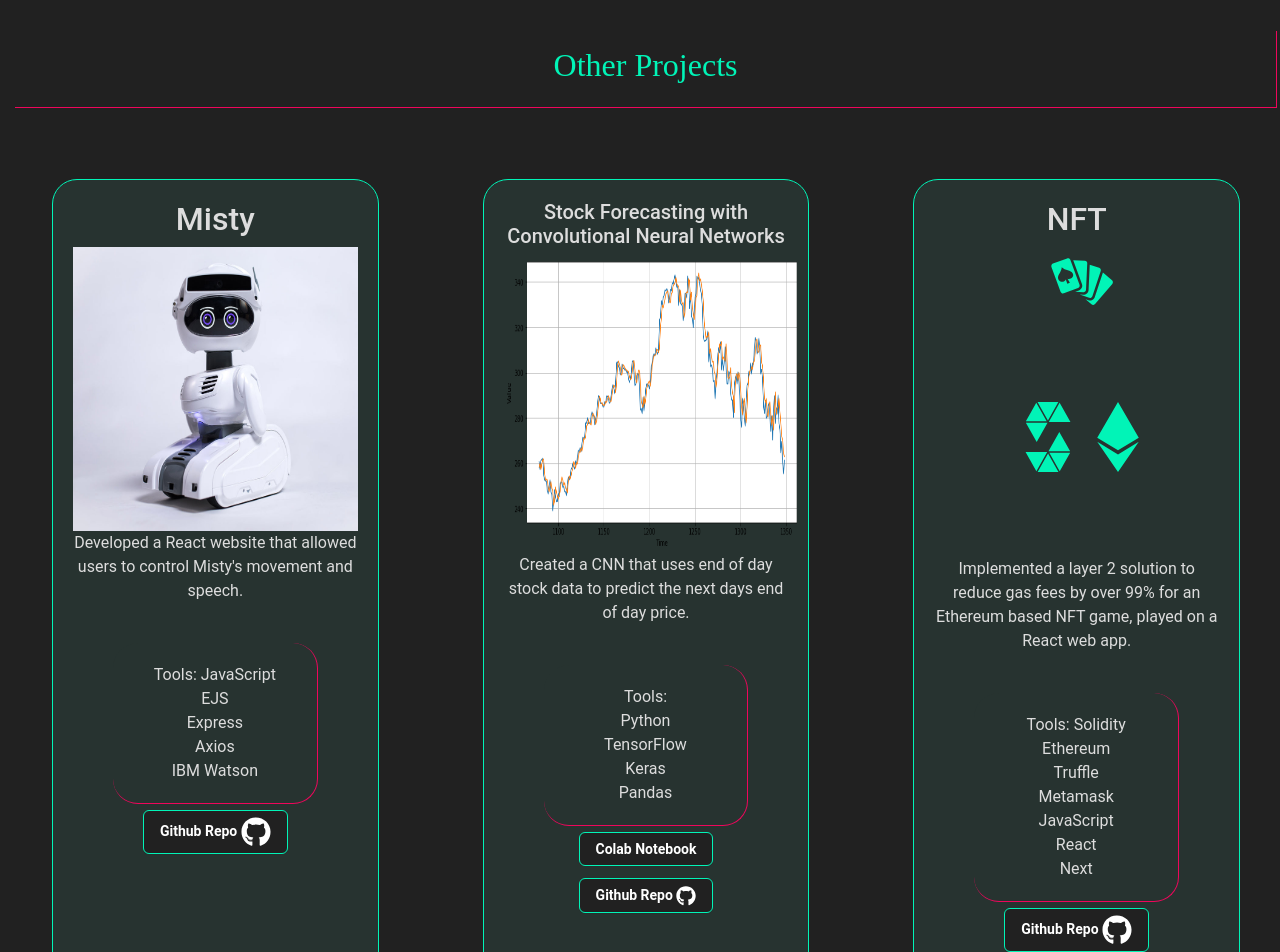
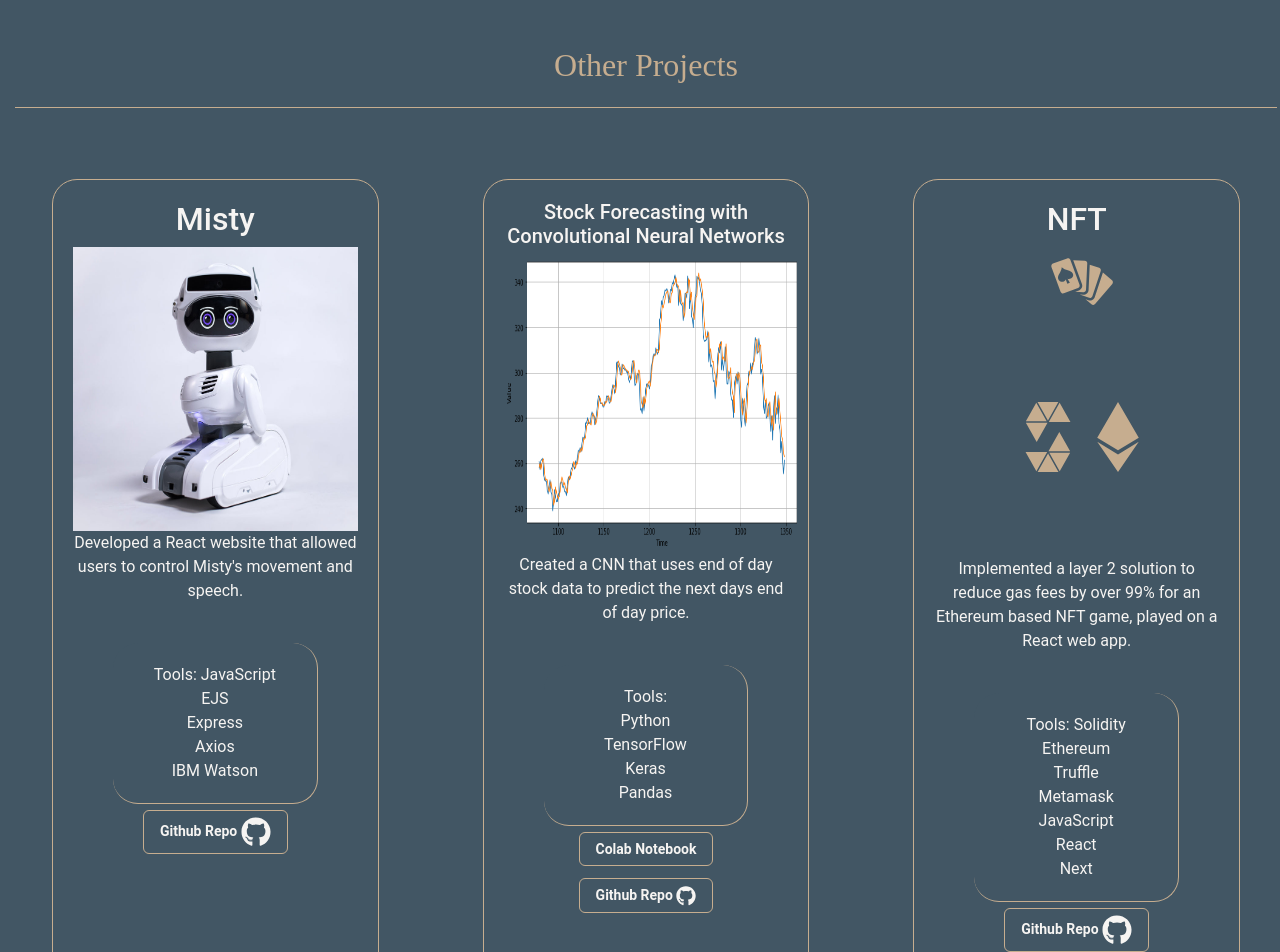
Before and after one commit to mcdecke/portfolio, a Next.js app: page /components/sideProjects in a window 1280 px wide. Shown: the top 952 px of the page. Built offline with nearby package versions, Linux system fonts and the light colour scheme.

Commit message:
swapable color scheme

```diff
--- a/pages/components/ethereum.js
+++ b/pages/components/ethereum.js
@@ -17,7 +17,7 @@ function Ethereum(){
 
       <div className='col'>
         Implemented a layer 2 solution to reduce gas fees by over 99% for an Ethereum based NFT game, played on a React web app.
-        <div className='card hbar'>Tools:
+        <div className='card hbar tools'>Tools:
           Solidity<br/>
           Ethereum<br/>
           Truffle<br/>
--- a/pages/components/mainProjects.js
+++ b/pages/components/mainProjects.js
@@ -4,7 +4,7 @@ import Tiago from './tiago'
 function MainProjects() {
   return(
     <div className="projects">
-      <h1 className='attention top hbar'> Selected Work</h1>
+      <h1 className='attention top fbar'> Selected Work</h1>
       <h4> Come check out some of the projects I&apos;ve built!</h4>
       <div>
         <Tiago></Tiago>
--- a/pages/components/misty.js
+++ b/pages/components/misty.js
@@ -16,7 +16,7 @@ function Misty(){
         />
         <div className='col'>
           Developed a React website that allowed users to control Misty&apos;s movement and speech.
-          <div className='card hbar'>Tools:
+          <div className='card tools hbar'>Tools:
             JavaScript<br/>
             EJS<br/>
             Express<br/>
--- a/pages/components/sideProjects.js
+++ b/pages/components/sideProjects.js
@@ -6,7 +6,7 @@ function SideProjects(){
   return (
     <div>
       <div className='row top projects'>
-        <div className = 'hbar top'>
+        <div className = 'fbar top'>
           <h2 className='attention'>Other Projects</h2>
         </div>
       </div>
--- a/pages/components/stock.js
+++ b/pages/components/stock.js
@@ -18,7 +18,7 @@ function Stocks(){
       </div>
       <div className='col'>
         Created a CNN that uses end of day stock data to predict the next days end of day price.
-        <div className='card hbar'>Tools: <br/>
+        <div className='card hbar tools'>Tools: <br/>
           Python<br/>
           TensorFlow<br/>
           Keras<br/>
--- a/pages/components/tiago.js
+++ b/pages/components/tiago.js
@@ -33,7 +33,7 @@ function Tiago(){
             <div className='col top'>
               Developed a pipeline to translate video recorded human motion into a motion controller for the Tiago++ robot.
 
-              <div className='col card hbar'>Tools: <br/>
+              <div className='col card hbar tools'>Tools: <br/>
                 Python<br/>
                 Webots<br/>
                 Detectron2<br/>
--- a/styles/globals.css
+++ b/styles/globals.css
@@ -1,11 +1,35 @@
+:root {
+  /* Color Scheme 1 - mint/raspberry */
+  /* --mainBackground: #212121;
+  --mainAccent: #01f4B7;
+  --cardColor: #273330;
+  --cardHover: #2e4640;
+  --accentColor: #EF065B;
+  --textColor:#ddd;
+  --textAccent: bisque; */
+
+  /* Color Scheme 2 - Blue/Purple
+  --mainBackground: #1a2238;
+  --mainAccent: #9DAAF2;
+  --cardColor: #1a2238;
+  --cardHover: #1a3248;
+  --accentColor: #f4db7d;
+  --textColor: #ddd;
+
+  /* Color Scheme 3 - Blue/Purple */
+  --mainBackground: #425664;
+  --mainAccent: #C6AD8F;
+  --cardColor: #425664;
+  --cardHover: #426674;
+  --accentColor: #C6AD8F;
+  --textColor: #F6F4F2;
+}
+
 html,
 body {
-  /* padding: 0;
-  margin: 0; */
   font-family:  didot;
-  background-color: #212121;
-  /* background-color: #1e1f20; */
-  color: #ddd;
+  background-color: var(--mainBackground);
+  color: var(--textColor);
 }
 
 a {
@@ -13,17 +37,14 @@ a {
   text-decoration: none;
 }
 
-
-/* CSS */
 button {
   appearance: none;
-  background-color: #212121;
+  background-color: var(--mainBackground);
   border: 1px solid;
-  border-color: #01F4B7;
+  border-color: var(--mainAccent);
   border-radius: 6px;
-  box-shadow: rgba(27, 31, 35, .1) 0 1px 0;
   box-sizing: border-box;
-  color: white;
+  color: var(--textColor);
   cursor: pointer;
   display: inline-block;
   font-family: Roboto, Futara,-apple-system,system-ui,"Segoe UI",Helvetica,Arial,sans-serif,"Apple Color Emoji","Segoe UI Emoji";
@@ -48,30 +69,13 @@ button:focus:not(:focus-visible):not(.focus-visible) {
 
 button:hover {
   transform: translateY(-1px);
-  background-color: #01F4B7;
+  background-color: var(--mainAccent);
   transition: all .4s ease-in-out;
-  color: #212121;
-}
-
-button:focus {
-  box-shadow: rgba(46, 164, 79, .4) 0 0 0 3px;
-  outline: none;
-}
-
-button:disabled {
-  background-color: #94d3a2;
-  border-color: rgba(27, 31, 35, .1);
-  color: rgba(255, 255, 255, .8);
-  cursor: default;
-}
-
-button:active {
-  background-color: #298e46;
-  box-shadow: rgba(20, 70, 32, .2) 0 1px 0 inset;
+  color: var(--mainBackground);
 }
 
 .attention{
-  color: #01F4B7;
+  color: var(--mainAccent);
 }
 
 .bigness{
@@ -81,18 +85,13 @@ button:active {
 .blueLine  {
   border-style: solid;
   border-width: 0px 0px 4px 0px;
-  border-color: #2e4640;
+  border-color: var(--cardHover);
   padding: 20px;
   margin-right: 20%;
 }
 
-.box{
-  border-style: solid;
-  border-color: #50717b;
-}
-
 .card {
-  background-color: #273330;
+  background-color: var(--cardColor);
   padding: 20px;
   margin-left: 40px;
   margin-right: 40px;
@@ -102,12 +101,12 @@ button:active {
   font-family: Roboto, Futara,-apple-system,system-ui,"Segoe UI",Helvetica,Arial,sans-serif,"Apple Color Emoji","Segoe UI Emoji";
   text-align: center;
   border-style: solid;
-  border-color: #01F4B7;
+  border-color: var(--mainAccent);
 }
 
 .card:hover{
-    background-color: #2e4640;
-    box-shadow: rgb(108,254,218, 0.2) 4px 4px 10px;
+    background-color: var(--cardHover);
+    box-shadow: var(--cardHover) 4px 4px 10px;
     margin-top: 10px;
     padding-bottom: 50px;
     transition: all .4s ease-in-out;
@@ -116,7 +115,7 @@ button:active {
 .fbar{
   border-style: solid;
   border-width: 0px 0px 1px 0px;
-  border-color: #EF065B;
+  border-color: var(--accentColor);
   text-align: center;
 }
 
@@ -129,7 +128,7 @@ button:active {
 .hbar{
   border-style: solid;
   border-width: 0px 1px 1px 0px;
-  border-color: #EF065B;
+  border-color: var(--accentColor);
   text-align: center;
 }
 
@@ -145,13 +144,12 @@ button:active {
 
 .headshot {
   border-radius: 100%;
-
 }
 
 .logo{
-  border-color: #EF065B;
+  border-color: var(--accentColor);
   border-style: solid;
-  color: #01F4B7;
+  color: var(--mainAccent);
   float: left;
   font-style: italic;
   height: 48px;
@@ -183,13 +181,33 @@ button:active {
 }
 
 .subtitle {
-  color: bisque;
+  color: var(--textAccent);
   padding-left: 24px;
 }
 
 .top{
-    /* margin-right: 10px; */
   padding: 15px;
+}
+
+.tools {
+  background-color: var(--mainBackground);
+}
+
+.tools:hover {
+  padding-top: 40px;
+  background-color: var(--mainBackground);
+}
+
+.website{
+  border-radius: 6px;
+}
+
+.website:hover{
+  transform: translateY(-1px);
+  background-color: var(--mainAccent);
+  transition: all .4s ease-in-out;
+  color: var(--mainBackground);
+  border-radius: 6px;
 }
 
 .websites{
@@ -197,4 +215,5 @@ button:active {
   padding-bottom: 20px;
   padding-top: 40px;
   text-align: center;
+  cursor: pointer;
 }
```
Also changed, not shown: pages/components/websites.js (+12 -15 lines).
